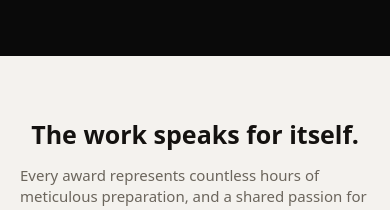
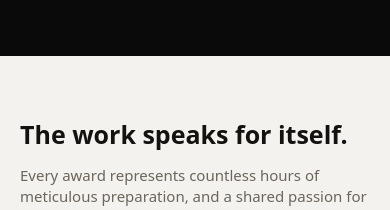
Before and after one commit to valmaru2017/agency-template, a Next.js app: page /neness in a window 390 px wide. Shown: the part 6120-6330 px from the top of the page. Built offline with nearby package versions, Linux system fonts and the light colour scheme.

Commit message:
Left-align Recognition heading on mobile
Reverts the mobile-only centering of "The work speaks for
itself." back to left-aligned, matching the rest of the section.

```diff
--- a/src/app/neness/components/Recognition.tsx
+++ b/src/app/neness/components/Recognition.tsx
@@ -26,7 +26,7 @@ export default function Recognition() {
     <section id="recognition" className="bg-surface-light px-5 pb-20 pt-16 text-ink md:px-12 md:pb-24 md:pt-20">
       <div className="content-shell">
         <div>
-          <h2 className="text-statement-wrap text-center text-ink md:text-left">
+          <h2 className="text-statement-wrap text-ink">
             The work speaks for itself.
           </h2>
           <p className="text-body-l mt-4 text-ink-muted md:whitespace-nowrap">
```
